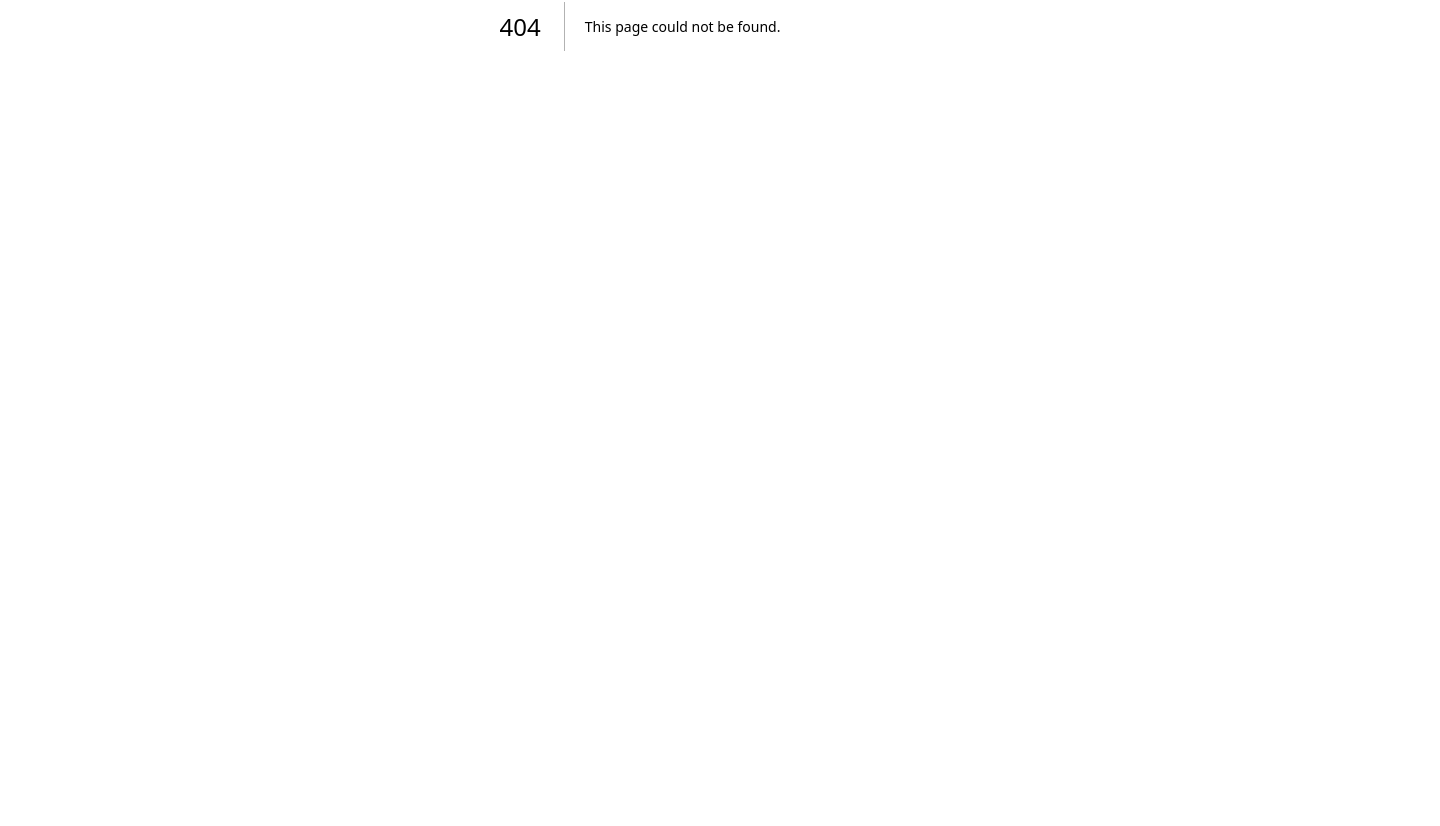
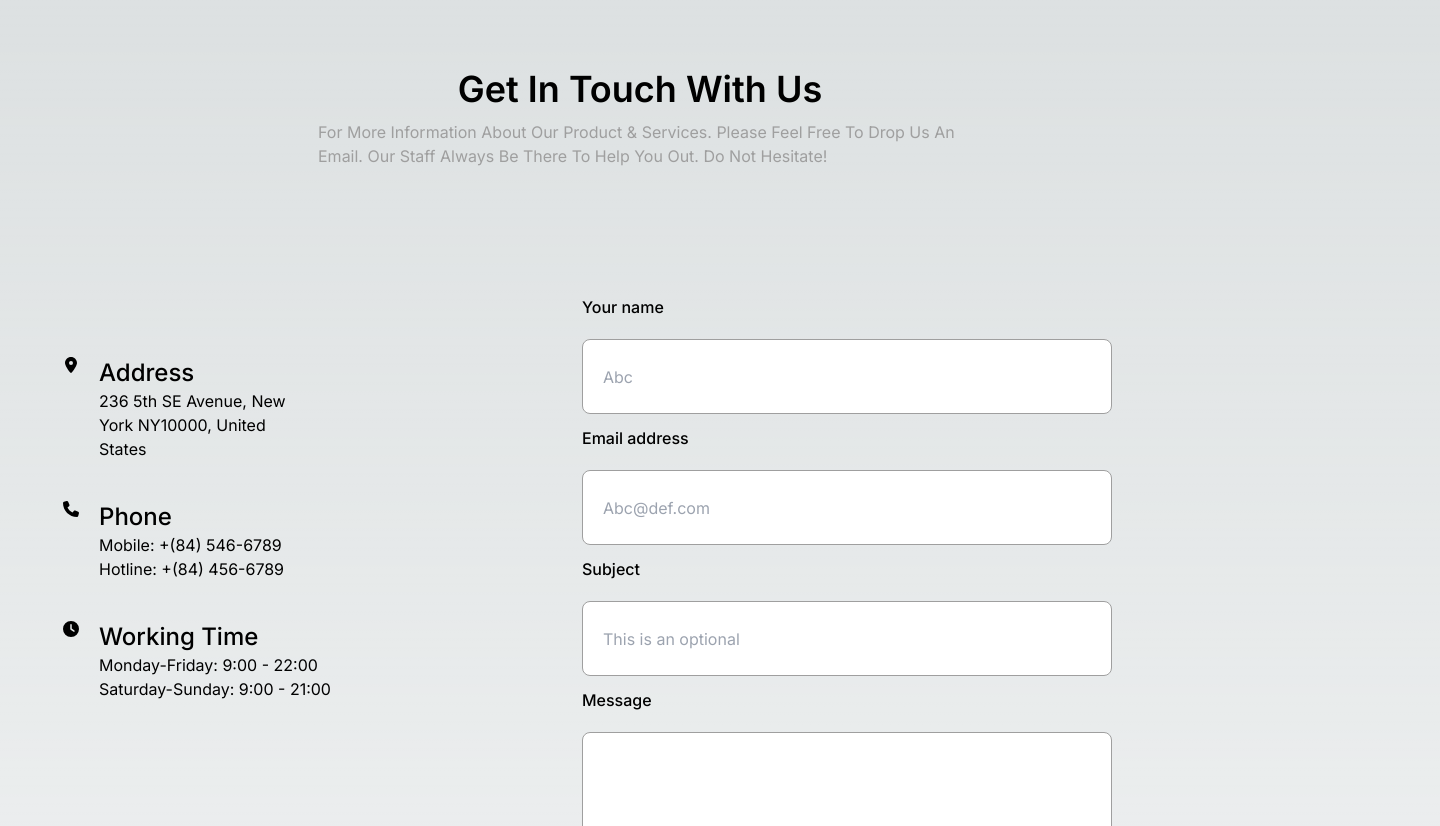
Before and after one commit to Hanna1997-del/funiro, a Next.js app: page /contact in a window 1280 px wide. Before the commit this address had no page. Shown: the part 374-1200 px from the top of the page, 1440 px wide, since content can reach past the window. Before the commit the page ends 800 px from the top, so only its background shows below. Built offline with nearby package versions, Linux system fonts and the light colour scheme.

Commit message:
contact page

```diff
--- /dev/null
+++ b/app/contact/page.tsx
@@ -0,0 +1,73 @@
+
+import Banner from "@/components/Banner";
+import Footer from "@/components/Footer";
+import Navbar from "@/components/Navbar";
+import Service from "@/components/Service";
+import { FaClock, FaLocationDot, FaPhone   } from "react-icons/fa6";
+
+interface ContactProps {
+
+}
+
+const Contact:React.FC<ContactProps> = () => {
+    return (
+        <div>
+            <Navbar/>
+            <Banner name={"Contact"} href1={"/"} href2={"/contact"} path1={"Home"} path2={"Contact"}/>
+             <div className="flex flex-col items-center mt-24">
+             <h1 className="text-[36px] font-semibold">Get In Touch With Us</h1>
+            <p className="font-normal text-base text-[#9F9F9F] w-[644px] pt-1 h-[48px]">For More Information About Our Product & Services. Please Feel Free To Drop Us An Email. Our Staff Always Be There To Help You Out. Do Not Hesitate!</p>
+             </div>
+             <div className="flex justify-around items-center">
+              <div className="w-[393px] h-[537px]  flex flex-col gap-10">
+              <div className="flex gap-5">
+                <FaLocationDot />
+                 <div>
+                 <h2 className="font-medium text-2xl">Address</h2>
+                 <p className="w-[212px] h-[72px] font-normal text-base">236 5th SE Avenue, New York NY10000, United States</p>
+                 </div>
+                </div>
+
+                <div className="flex gap-5">
+                <FaPhone />
+                <div>
+                <h2 className="font-medium text-2xl">Phone</h2>
+                <p>Mobile: +(84) 546-6789</p>
+                <p>Hotline: +(84) 456-6789</p>
+                </div>
+                </div>
+
+                <div className="flex gap-5">
+                <FaClock />
+                 <div>
+                 <h2 className="font-medium text-2xl">Working Time</h2>
+                <p>Monday-Friday: 9:00 - 22:00</p>
+                <p>Saturday-Sunday: 9:00 - 21:00</p>
+                 </div>
+                </div>
+              </div>
+
+              <div className="w-[635px] h-[923px] flex flex-col justify-center">
+                <p className="font-medium text-base">Your name</p>
+                <input type="text" placeholder="Abc" className="w-[530px] px-5 mt-5 h-[75px] rounded-lg border border-[#9F9F9F]" />
+                <p className="mt-3 font-medium text-base">Email address</p>
+                <input type="text" placeholder="Abc@def.com" className="w-[530px] px-5 mt-5 h-[75px] rounded-lg border border-[#9F9F9F]" />
+                <p className="mt-3 font-medium text-base">Subject</p>
+                <input type="text" placeholder="This is an optional" className="w-[530px] h-[75px] px-5 mt-5 rounded-lg border border-[#9F9F9F]" />
+                <p className="mt-3 font-medium text-base">Message</p>
+               <textarea name="" id="" className="w-[530px] h-[120px] mt-5 px-5 rounded-lg border border-[#9F9F9F]"></textarea>
+               <button className="bg-[#B88E2F] mt-12 rounded-md text-white w-[237px] h-[55px]">Submit</button>
+              </div>
+
+             </div>
+             <Service/>
+
+            <div className="mt-5">
+            <Footer/>
+            </div>
+
+        </div>
+     );
+}
+
+export default Contact;
```
